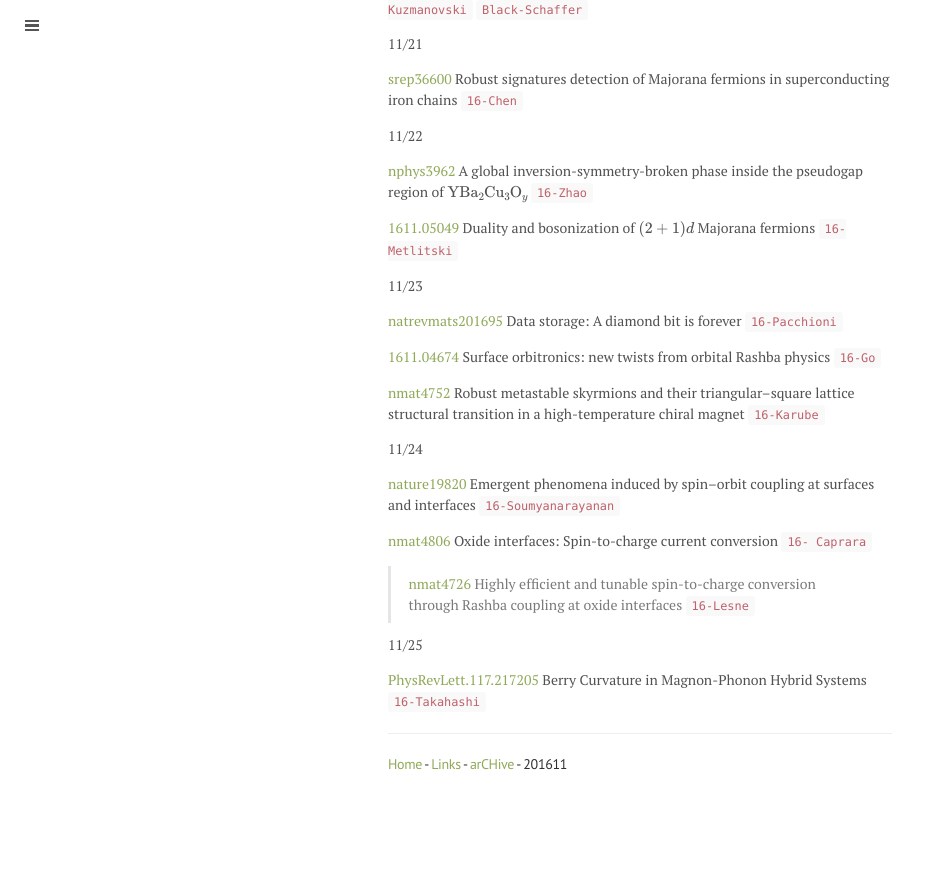
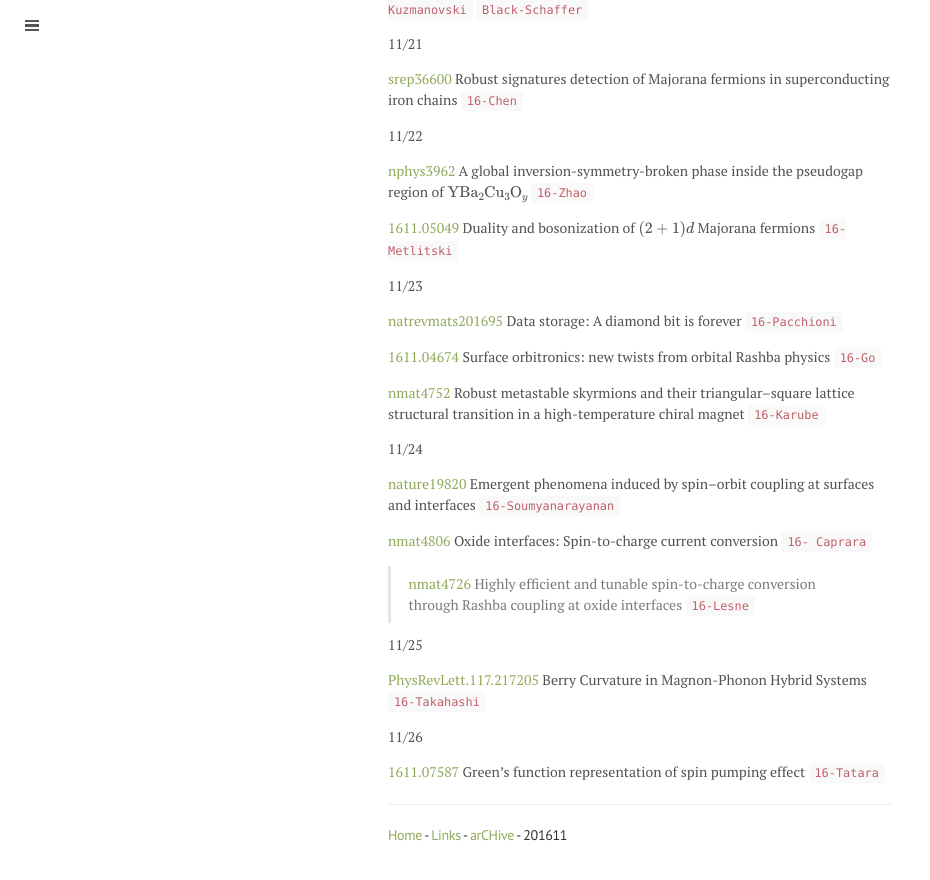
Before and after one commit to qkrwlsghdcjsworlt/work, a Jekyll site: the page built from 201611.md, in a window 1280 px wide and 900 px high, scrolled down 3880 px. Shown: the top 880 px of the window, without its empty margins (0-930 px from the left). Built offline with Jekyll 4.4.1, drawn with Linux system fonts in a browser that asks for light colours; formulas are drawn with MathJax 3; before the commit the page ends 4710 px from its top, so only the background shows below that.

Commit message:
“update”

```diff
--- a/201611.md
+++ b/201611.md
@@ -189,6 +189,9 @@ to \\( \kappa - (\mathrm{BEDT-TTF})_2 \mathrm{Cu}_2 \mathrm{(CN)}_3\\)
 
 [PhysRevLett.117.217205](https://journals.aps.org/prl/abstract/10.1103/PhysRevLett.117.217205) Berry Curvature in Magnon-Phonon Hybrid Systems `16-Takahashi`
 
+11/26
+
+[1611.07587](https://arxiv.org/abs/1611.07587) Green’s function representation of spin pumping effect `16-Tatara`
 
 
 
```
